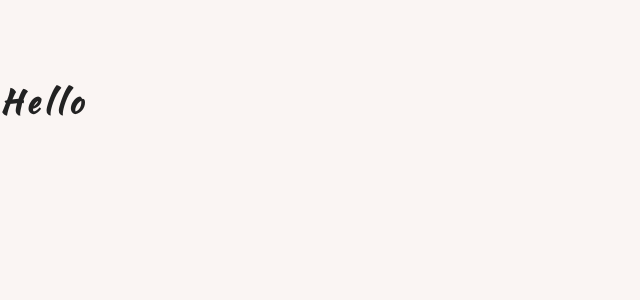
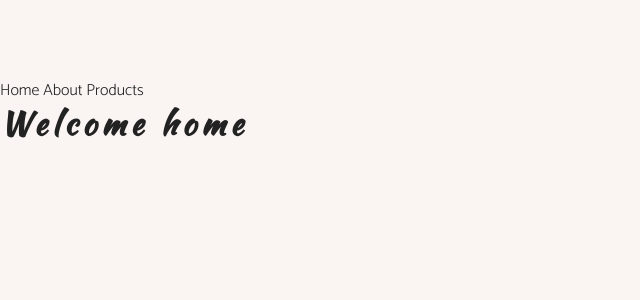
Before and after one commit to Altofogant/razors-ecommerce-svelte, a Svelte app: page / in a window 1280 px wide. Shown: the top 300 px of the page, without its empty margins (0-640 px from the left). Built offline with nearby package versions, Linux system fonts and the light colour scheme.

Commit message:
setup main router logic

```diff
--- a/package.json
+++ b/package.json
@@ -18,6 +18,7 @@
     "svelte": "^3.0.0"
   },
   "dependencies": {
-    "sirv-cli": "^2.0.0"
+    "sirv-cli": "^2.0.0",
+    "svelte-routing": "^1.6.0"
   }
 }
--- a/src/App.svelte
+++ b/src/App.svelte
@@ -6,6 +6,19 @@
 	import Home from './pages/Home.svelte';
 	import Products from './pages/Products.svelte';
 	import ProductTemplate from './pages/ProductTemplate.svelte';
+	//router
+	import { Router, Route, Link } from 'svelte-routing';
 </script>
 
-<h1>Hello</h1>
+<Router>
+	<nav>
+		<Link to="/">Home</Link>
+		<Link to="/about">About</Link>
+		<Link to="/products">Products</Link>
+	</nav>
+	<Route path="/" component={Home}/>
+	<Route path="/about" component={About}/>
+	<Route path="/login" component={Login}/>
+	<Route path="/products" component={Products}/>
+	<Route path="/products/:id" component={ProductTemplate}/>
+</Router>
```
Also changed, not shown: 1 other file (tests, documents, lock files or other folders).
